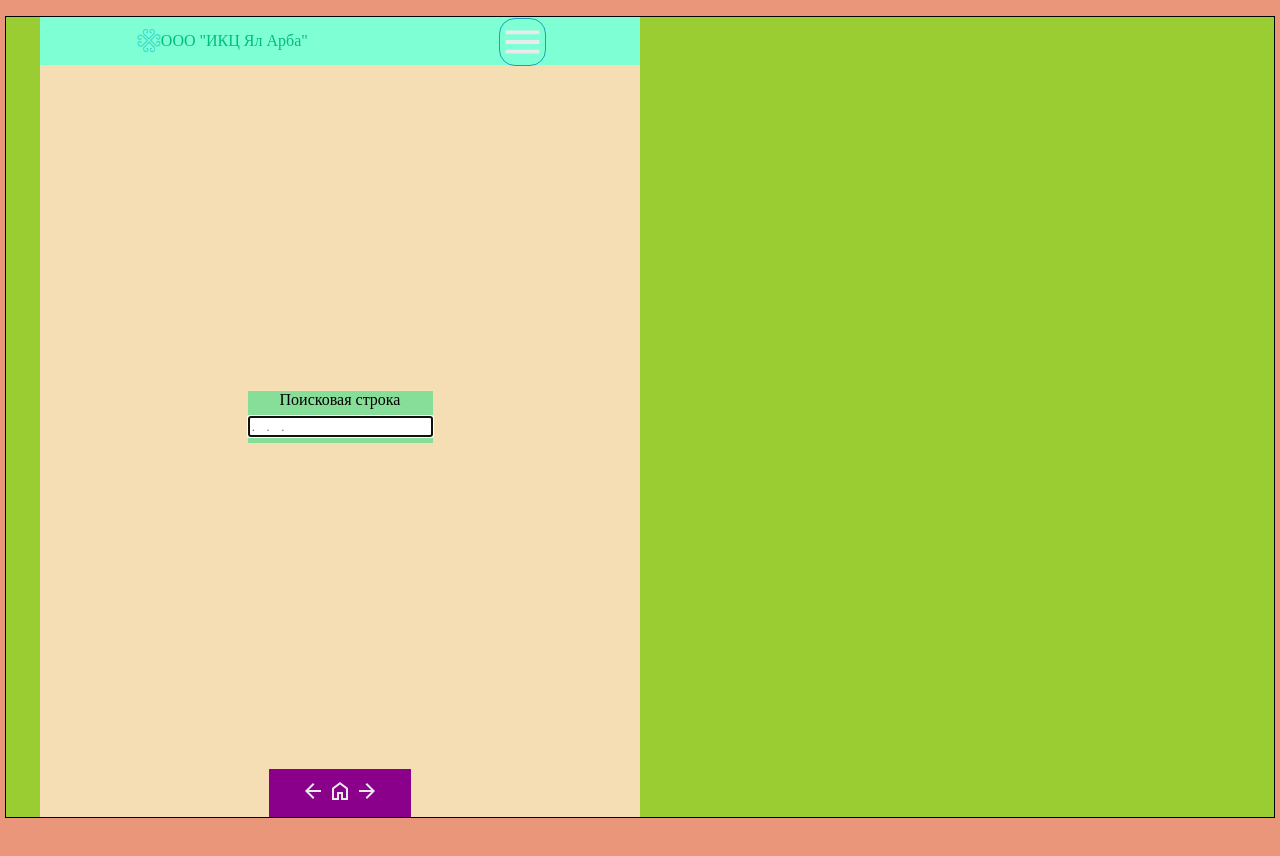
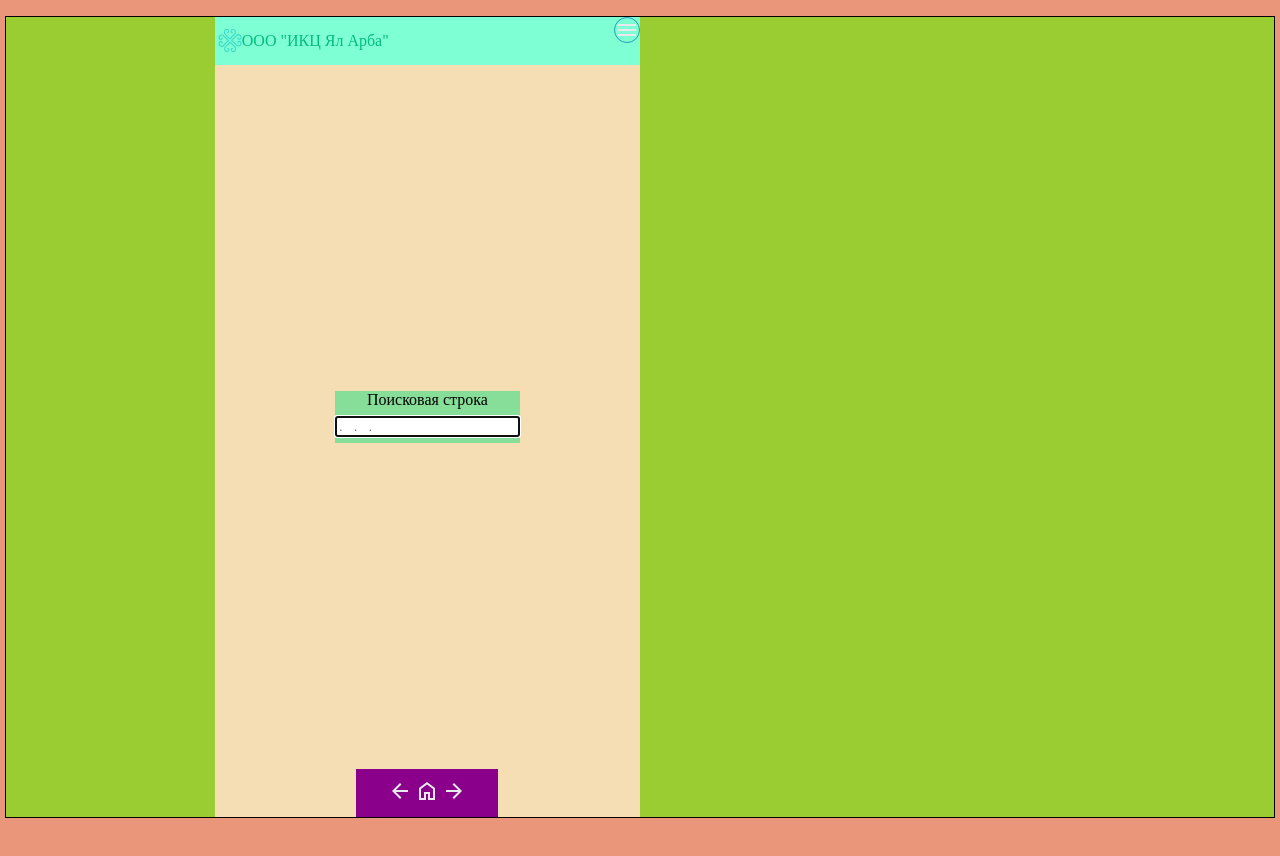
Before and after one commit to valitovgaziz/spa_, a Vue app: page / in a window 1280 px wide. Shown: the top 856 px of the page. Built offline with nearby package versions, Linux system fonts and the light colour scheme.

Commit message:
Настроил меню.

```diff
--- a/src/components/header/menu.vue
+++ b/src/components/header/menu.vue
@@ -1,6 +1,7 @@
 <template>
-    <div class="menu" v-on:click="changeDisplay">
+    <div class="menu" v-on:click="OpenClose">
         <img src="../images/icons/menu_24dp_E8EAED_FILL0_wght400_GRAD0_opsz24.svg" alt="menu" id="img-m">
+
         <ul id="ul-m">
             <li><router-link to="/profile">Профиль</router-link></li>
             <li>Настройки</li>
@@ -9,12 +10,16 @@
             <li> <router-link to="/feetback">Оставить отзыв</router-link></li>
             <li>Вход/Выход</li>
         </ul>
+
     </div>
 </template>
 
 <style scoped>
 .menu {
-    height: 95%;
+    height: 100%;
+    display: flex;
+    flex-direction: column;
+    align-items: flex-end;
 }
 
 #img-m {
@@ -28,10 +33,10 @@
     background-color: rgb(71, 135, 105);
 }
 
-ul {
-    display: none;
-    overflow: hidden;
+#ul-m {
+    visibility: hidden;
     margin: 0 0.5rem 0.5rem 0;
+    border: 1px solid;
 }
 
 li {
@@ -52,16 +57,16 @@ li:hover {
 export default {
     name: 'menu',
     methods: {
-        changeDisplay: changeDisplay
+        OpenClose: OpenCloseM
     }
 }
 
-function changeDisplay() {
+function OpenCloseM() {
     var ul = document.querySelector('ul');
-    if (ul.style.display === 'none') {
-        ul.style.display = 'block';
+    if (ul.style.visibility === 'hidden') {
+        ul.style.visibility = 'visible';
     } else {
-        ul.style.display = 'none';
+        ul.style.visibility = 'hidden';
     }
 }
 
--- a/src/views/HomeView.vue
+++ b/src/views/HomeView.vue
@@ -10,7 +10,7 @@
 <style>
 .main {
   min-height: fit-content;
-  min-width: 600px;
+  min-width: 400px;
   width: 100%;
   height: 100vh;
   display: flex;
```
